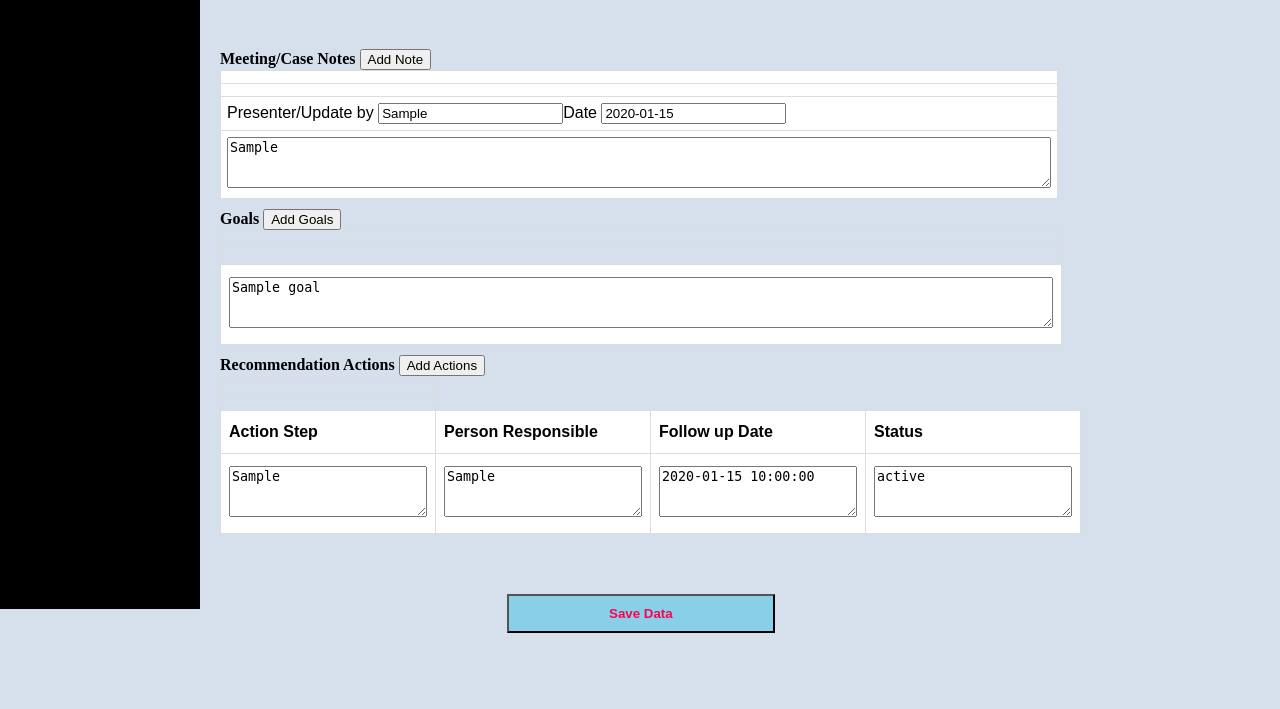
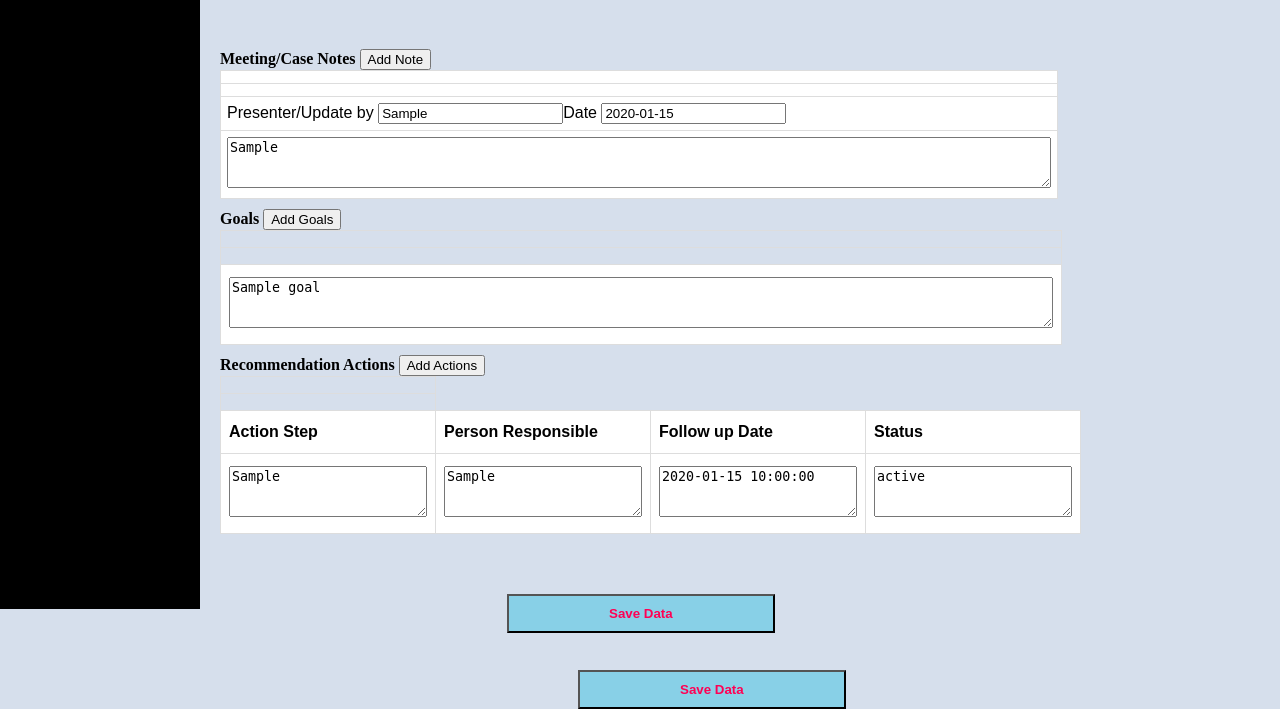
Before and after one commit to tiffanychao/Elder-Abuse-Database-Project, a Flask app: template templates/notes.html in a window 1280 px wide; the page is wider, and only the part inside the window is pictured. Shown: the part 231-940 px from the top of that part. Before the commit the page ends 864 px from the top of that part, so only its background shows below. Run offline with Flask 2, Linux system fonts and the light colour scheme; the template is opened without the code that fills it: most values are stand-ins (such as "Sample title", 1, 10 or a date in 2020).

Commit message:
update notes.html

```diff
--- a/templates/notes.html
+++ b/templates/notes.html
@@ -213,5 +213,10 @@
   </div>
 </div>
 </form>
-
+<br>
+<br>
+<!--  button -->
+<div>
+  <input type="submit" value="Save Data"  class="blue_button">
+</div>
 {% endblock %}
```
